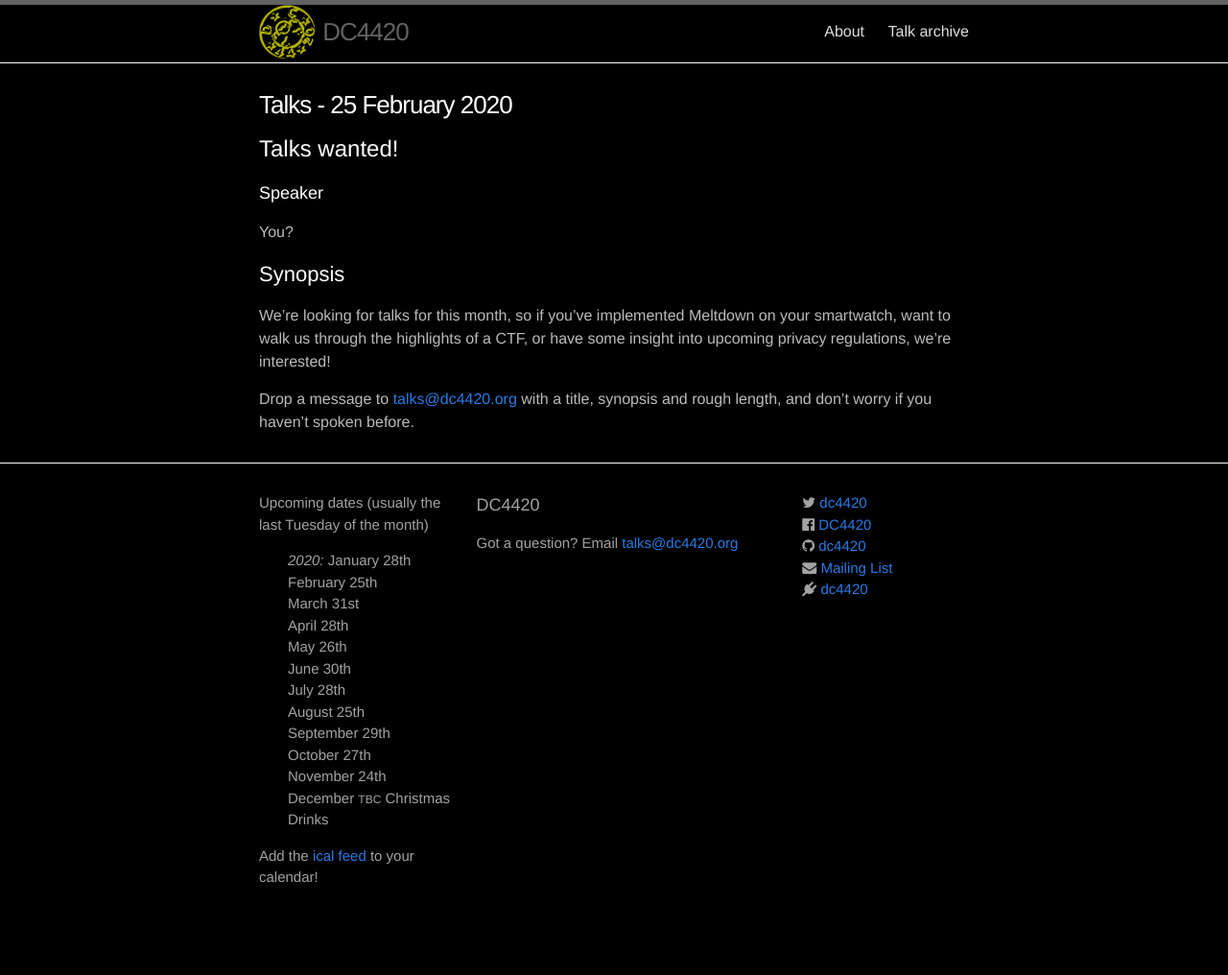
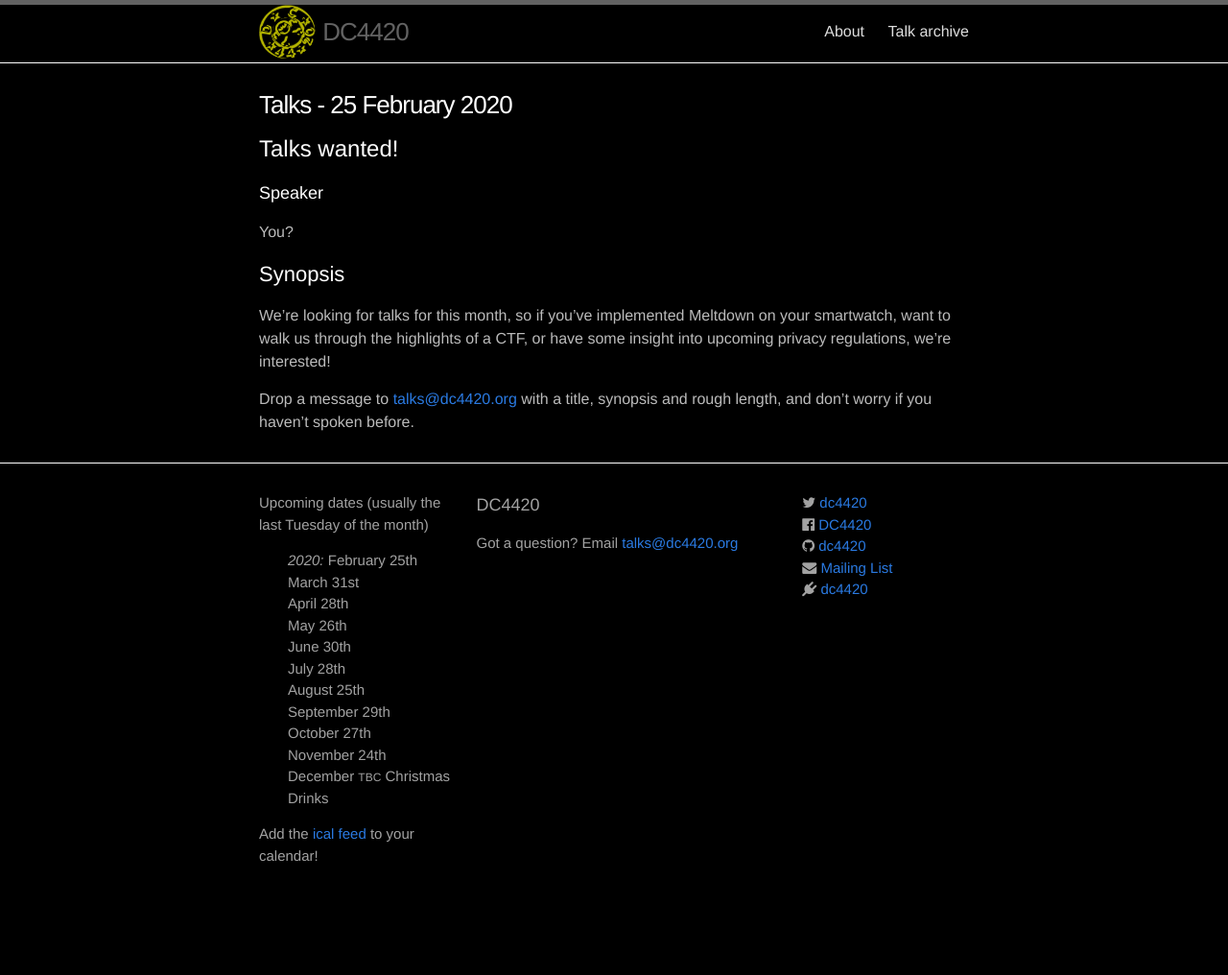
Before and after one commit to dc4420/website, a Jekyll site: the page built from index.html, in a window 1280 px wide. Shown: the whole page at 96% size. Built offline with Jekyll 4.4.1, drawn with Linux system fonts in a browser that asks for light colours; nearby versions of some CDN libraries; after the commit the page ends 993 px from its top, so only the background shows below that.

Commit message:
Update footer.html
remove past events from "future-events" list

```diff
--- a/_includes/footer.html
+++ b/_includes/footer.html
@@ -7,8 +7,7 @@
       <div class="footer-col  footer-col-1">
         <p class="text">Upcoming dates (usually the last Tuesday of the month)</p>
         <ul class="future-events">
-          <li><em>2020:</em> January 28th</li>
-          <li>February 25th</li>
+          <li><em>2020:</em> February 25th</li>
           <li>March 31st</li>
           <li>April 28th</li>
           <li>May 26th</li>
```
